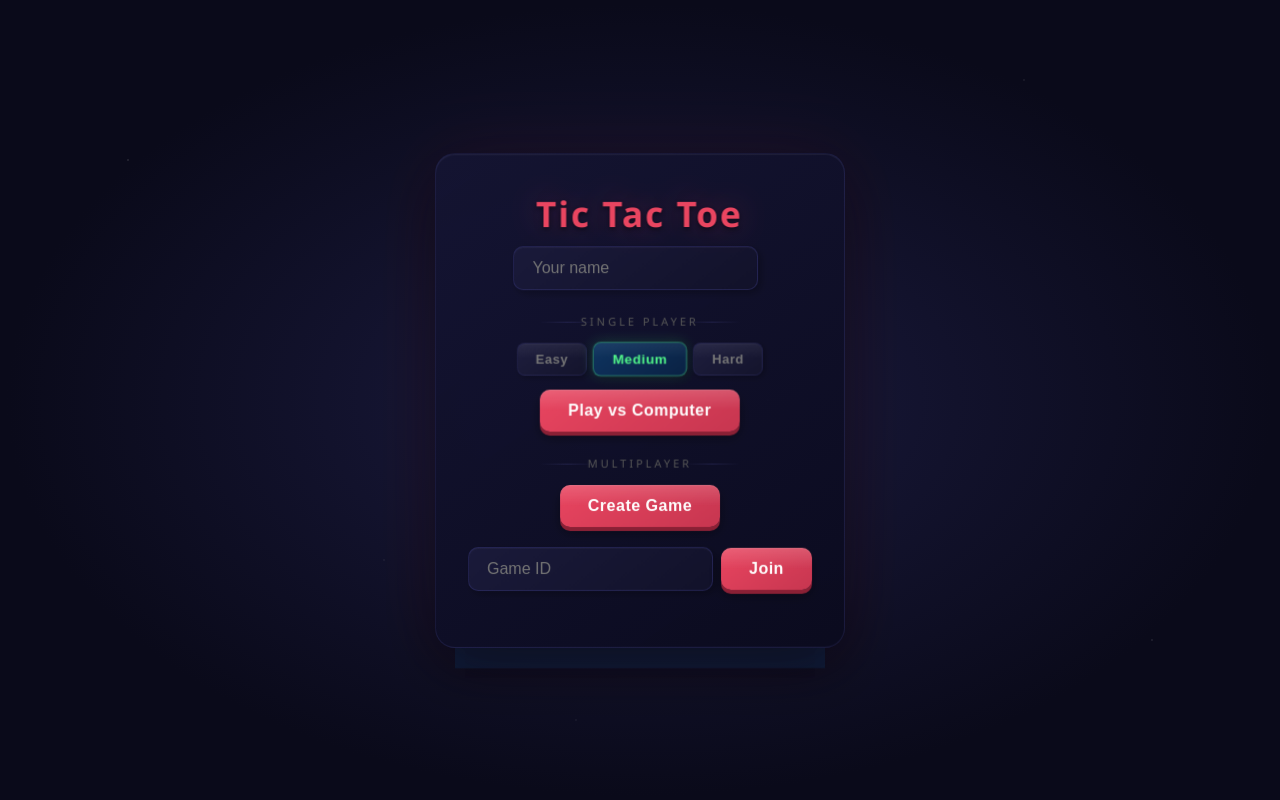
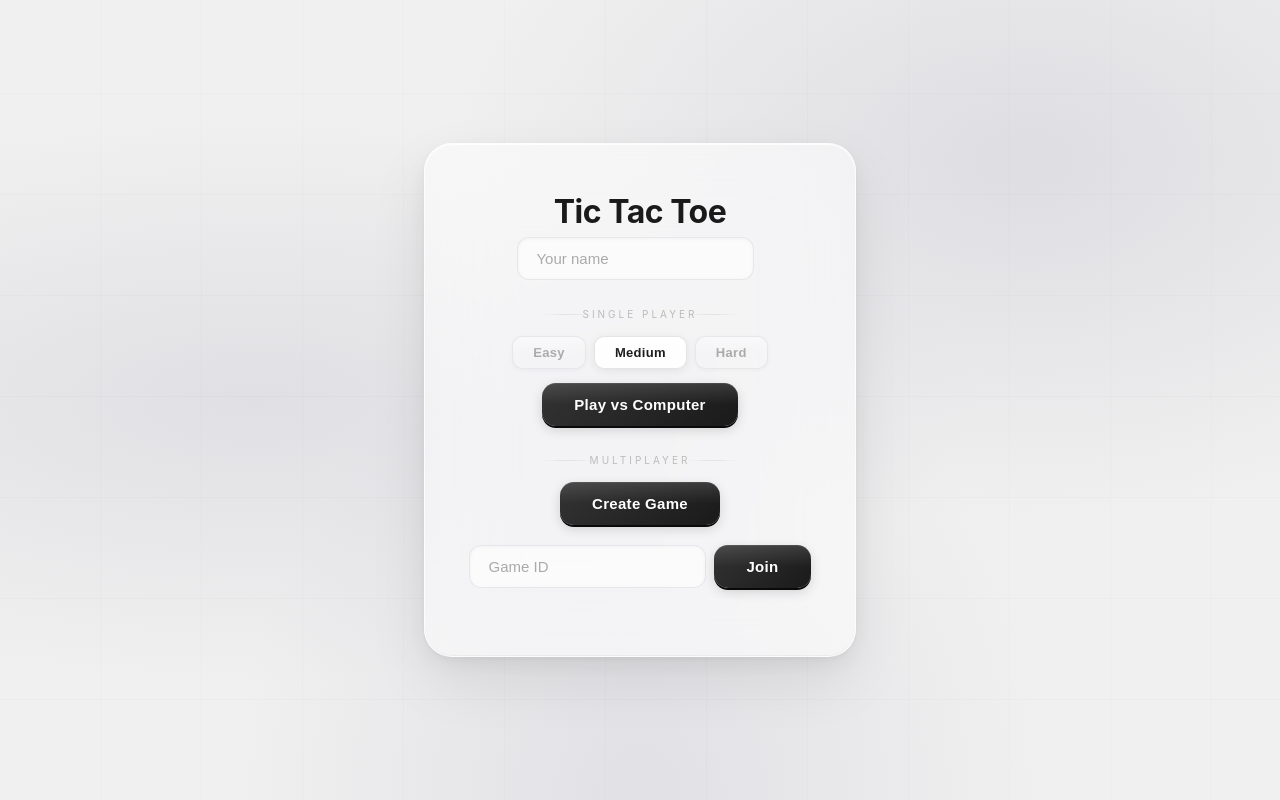
Before and after one commit to scriptingmaverick/tic-tac-toe, a React (Vite) app in the folder frontend/: page / in a window 1280 px wide. Built offline with nearby package versions, Linux system fonts and the light colour scheme.

Commit message:
feat: aesthetic grey/white theme with spacious glassmorphism 3D design

```diff
--- a/frontend/src/App.tsx
+++ b/frontend/src/App.tsx
@@ -6,7 +6,7 @@ import "./styles.css";
 type Difficulty = "easy" | "medium" | "hard";
 
 function Confetti() {
-  const colors = ["#e94560", "#53fb8b", "#f5c842", "#42a5f5", "#ab47bc", "#ff7043"];
+  const colors = ["#222", "#555", "#888", "#bbb", "#ddd", "#fff"];
   const pieces = Array.from({ length: 50 }, (_, i) => ({
     id: i,
     left: Math.random() * 100,
--- a/frontend/src/styles.css
+++ b/frontend/src/styles.css
@@ -9,322 +9,319 @@ body {
   display: flex;
   align-items: center;
   justify-content: center;
-  background: radial-gradient(ellipse at center, #1a1a3e 0%, #0a0a1a 70%);
-  perspective: 1200px;
-  overflow: hidden;
+  font-family: 'Inter', 'SF Pro Display', -apple-system, system-ui, sans-serif;
+  overflow-x: hidden;
+  background: #f0f0f0;
+  background-image:
+    radial-gradient(ellipse at 20% 50%, rgba(200, 200, 210, 0.4) 0%, transparent 50%),
+    radial-gradient(ellipse at 80% 20%, rgba(180, 180, 195, 0.3) 0%, transparent 40%),
+    radial-gradient(ellipse at 50% 100%, rgba(190, 190, 205, 0.3) 0%, transparent 45%);
 }
 
 body::before {
   content: "";
   position: fixed;
-  top: 0;
-  left: 0;
-  right: 0;
-  bottom: 0;
+  inset: 0;
   background:
-    radial-gradient(1px 1px at 10% 20%, rgba(255, 255, 255, 0.3), transparent),
-    radial-gradient(1px 1px at 80% 10%, rgba(255, 255, 255, 0.2), transparent),
-    radial-gradient(1px 1px at 30% 70%, rgba(255, 255, 255, 0.15), transparent),
-    radial-gradient(1px 1px at 60% 50%, rgba(255, 255, 255, 0.2), transparent),
-    radial-gradient(1px 1px at 90% 80%, rgba(255, 255, 255, 0.25), transparent),
-    radial-gradient(1px 1px at 45% 90%, rgba(255, 255, 255, 0.15), transparent);
+    repeating-linear-gradient(
+      0deg,
+      transparent,
+      transparent 100px,
+      rgba(0, 0, 0, 0.015) 100px,
+      rgba(0, 0, 0, 0.015) 101px
+    ),
+    repeating-linear-gradient(
+      90deg,
+      transparent,
+      transparent 100px,
+      rgba(0, 0, 0, 0.015) 100px,
+      rgba(0, 0, 0, 0.015) 101px
+    );
   pointer-events: none;
-  z-index: 0;
 }
 
+/* ── Container ── */
 .container {
   position: relative;
   z-index: 1;
-  max-width: 440px;
+  max-width: 520px;
   width: 100%;
   margin: 40px auto;
   text-align: center;
-  font-family: 'Segoe UI', system-ui, sans-serif;
-  color: #e0e0e0;
-  padding: 36px 32px;
-  border-radius: 20px;
-  transform-style: preserve-3d;
-  transform: rotateX(2deg) rotateY(-1deg);
-  transition: transform 0.4s ease;
-  animation: containerEntrance 0.8s cubic-bezier(0.22, 1, 0.36, 1);
+  color: #333;
+  padding: 48px 44px;
+  border-radius: 28px;
 
-  background: linear-gradient(145deg, rgba(20, 20, 50, 0.95), rgba(10, 10, 30, 0.98));
-  border: 1px solid rgba(100, 100, 200, 0.15);
+  background: rgba(255, 255, 255, 0.55);
+  backdrop-filter: blur(40px) saturate(1.4);
+  -webkit-backdrop-filter: blur(40px) saturate(1.4);
+  border: 1px solid rgba(255, 255, 255, 0.7);
   box-shadow:
-    0 1px 0 rgba(255, 255, 255, 0.05) inset,
-    0 20px 60px rgba(0, 0, 0, 0.5),
-    0 0 80px rgba(233, 69, 96, 0.08),
-    0 40px 0 -20px rgba(15, 52, 96, 0.3),
-    0 41px 0 -20px rgba(15, 52, 96, 0.15),
-    0 60px 0 -30px rgba(10, 10, 30, 0.2);
-}
+    0 1px 0 rgba(255, 255, 255, 0.8) inset,
+    0 -1px 0 rgba(0, 0, 0, 0.04) inset,
+    0 2px 6px rgba(0, 0, 0, 0.04),
+    0 8px 24px rgba(0, 0, 0, 0.06),
+    0 24px 60px rgba(0, 0, 0, 0.08);
 
-@keyframes containerEntrance {
-  from { opacity: 0; transform: rotateX(15deg) rotateY(-5deg) translateZ(-100px) translateY(40px); }
-  to { opacity: 1; transform: rotateX(2deg) rotateY(-1deg) translateZ(0) translateY(0); }
+  animation: containerFloat 0.7s cubic-bezier(0.22, 1, 0.36, 1);
+  transition: transform 0.5s cubic-bezier(0.22, 1, 0.36, 1), box-shadow 0.5s ease;
 }
 
 .container:hover {
-  transform: rotateX(0deg) rotateY(0deg) translateZ(10px);
+  transform: translateY(-4px);
+  box-shadow:
+    0 1px 0 rgba(255, 255, 255, 0.8) inset,
+    0 -1px 0 rgba(0, 0, 0, 0.04) inset,
+    0 4px 10px rgba(0, 0, 0, 0.05),
+    0 14px 36px rgba(0, 0, 0, 0.08),
+    0 36px 80px rgba(0, 0, 0, 0.1);
 }
 
-h1 {
-  color: #e94560;
-  margin-bottom: 8px;
-  font-size: 2.2rem;
-  letter-spacing: 2px;
-  text-shadow: 0 2px 4px rgba(0, 0, 0, 0.5), 0 0 30px rgba(233, 69, 96, 0.3);
-  transform: translateZ(30px);
+@keyframes containerFloat {
+  from { opacity: 0; transform: translateY(30px) scale(0.97); }
+  to { opacity: 1; transform: translateY(0) scale(1); }
 }
 
-/* --- Board --- */
+/* ── Title ── */
+h1 {
+  font-size: 2rem;
+  font-weight: 700;
+  letter-spacing: -0.5px;
+  color: #1a1a1a;
+  margin-bottom: 6px;
+}
+
+/* ── Status ── */
+.status {
+  font-size: 15px;
+  font-weight: 500;
+  color: #888;
+  margin: 18px 0;
+  min-height: 24px;
+  animation: statusFade 0.35s ease;
+}
+
+@keyframes statusFade {
+  from { opacity: 0; transform: translateY(-6px); }
+  to { opacity: 1; transform: translateY(0); }
+}
+
+/* ── Board ── */
 .board {
   display: grid;
-  grid-template-columns: repeat(3, 105px);
-  grid-template-rows: repeat(3, 105px);
-  gap: 6px;
-  margin: 24px auto;
-  padding: 12px;
-  border-radius: 16px;
-  transform-style: preserve-3d;
-  transform: translateZ(20px);
-  background: linear-gradient(145deg, rgba(15, 15, 40, 0.9), rgba(8, 8, 25, 0.95));
-  border: 1px solid rgba(80, 80, 180, 0.12);
+  grid-template-columns: repeat(3, 1fr);
+  gap: 10px;
+  margin: 28px auto;
+  padding: 14px;
+  border-radius: 22px;
+  max-width: 400px;
+
+  background: rgba(245, 245, 248, 0.6);
+  border: 1px solid rgba(255, 255, 255, 0.8);
   box-shadow:
-    0 1px 0 rgba(255, 255, 255, 0.03) inset,
-    0 15px 40px rgba(0, 0, 0, 0.4),
-    0 0 1px rgba(233, 69, 96, 0.2);
+    0 1px 0 rgba(255, 255, 255, 0.9) inset,
+    0 4px 16px rgba(0, 0, 0, 0.04),
+    0 1px 3px rgba(0, 0, 0, 0.04);
 }
 
-/* --- Cells --- */
+/* ── Cells ── */
 .cell {
-  width: 105px;
-  height: 105px;
+  aspect-ratio: 1;
   display: flex;
   align-items: center;
   justify-content: center;
-  font-size: 40px;
-  font-weight: 800;
-  color: #e94560;
-  border-radius: 12px;
+  font-size: 42px;
+  font-weight: 700;
+  color: #222;
+  border-radius: 16px;
   cursor: pointer;
   position: relative;
-  transform-style: preserve-3d;
-  transition: transform 0.25s cubic-bezier(0.34, 1.56, 0.64, 1), box-shadow 0.25s ease;
+  transition: transform 0.3s cubic-bezier(0.34, 1.56, 0.64, 1), box-shadow 0.3s ease, background 0.2s;
 
-  background: linear-gradient(145deg, #1e1e42, #14142e);
-  border: 1px solid rgba(80, 80, 180, 0.2);
+  background: rgba(255, 255, 255, 0.7);
+  border: 1px solid rgba(255, 255, 255, 0.9);
   box-shadow:
-    4px 4px 10px rgba(0, 0, 0, 0.4),
-    -2px -2px 8px rgba(60, 60, 120, 0.06),
-    0 1px 0 rgba(255, 255, 255, 0.04) inset;
+    0 1px 0 rgba(255, 255, 255, 0.9) inset,
+    0 1px 3px rgba(0, 0, 0, 0.05),
+    0 4px 12px rgba(0, 0, 0, 0.03);
 }
 
 .cell::before {
   content: "";
   position: absolute;
   inset: 0;
-  border-radius: 12px;
-  background: linear-gradient(145deg, rgba(255, 255, 255, 0.04), transparent 60%);
+  border-radius: 16px;
+  background: linear-gradient(135deg, rgba(255, 255, 255, 0.6) 0%, transparent 50%);
   pointer-events: none;
 }
 
 .cell:hover:not(.taken) {
-  transform: translateZ(12px) scale(1.06);
+  transform: translateY(-6px) scale(1.04);
   box-shadow:
-    6px 6px 16px rgba(0, 0, 0, 0.5),
-    -2px -2px 8px rgba(60, 60, 120, 0.08),
-    0 0 20px rgba(233, 69, 96, 0.15),
-    0 1px 0 rgba(255, 255, 255, 0.06) inset;
-  border-color: rgba(233, 69, 96, 0.3);
+    0 1px 0 rgba(255, 255, 255, 0.9) inset,
+    0 6px 20px rgba(0, 0, 0, 0.08),
+    0 2px 6px rgba(0, 0, 0, 0.05);
+  background: rgba(255, 255, 255, 0.9);
 }
 
 .cell:active:not(.taken) {
-  transform: translateZ(4px) scale(0.96);
-  box-shadow:
-    2px 2px 6px rgba(0, 0, 0, 0.4),
-    0 0 10px rgba(233, 69, 96, 0.1);
+  transform: translateY(-1px) scale(0.97);
+  transition-duration: 0.1s;
 }
 
 .cell.taken {
   cursor: not-allowed;
 }
 
+/* ── Pop-in animation ── */
 .cell.pop {
-  animation: popIn3D 0.4s cubic-bezier(0.34, 1.56, 0.64, 1);
+  animation: popIn 0.4s cubic-bezier(0.34, 1.56, 0.64, 1);
 }
 
-@keyframes popIn3D {
-  0% { transform: translateZ(30px) scale(0.2) rotateX(30deg); opacity: 0; }
-  60% { transform: translateZ(8px) scale(1.1) rotateX(-5deg); opacity: 1; }
-  100% { transform: translateZ(0px) scale(1) rotateX(0deg); opacity: 1; }
+@keyframes popIn {
+  0% { transform: scale(0.3) rotateZ(-10deg); opacity: 0; }
+  60% { transform: scale(1.08) rotateZ(2deg); opacity: 1; }
+  100% { transform: scale(1) rotateZ(0deg); opacity: 1; }
 }
 
+/* ── Win cells ── */
 .cell.win {
-  color: #53fb8b;
-  background: linear-gradient(145deg, #0f3460, #0a2244);
-  border-color: rgba(83, 251, 139, 0.5);
-  animation: winPulse3D 0.7s ease infinite alternate;
+  color: #fff;
+  background: linear-gradient(135deg, #444, #222);
+  border-color: rgba(255, 255, 255, 0.3);
+  animation: winGlow 0.8s ease infinite alternate;
   box-shadow:
-    0 0 20px rgba(83, 251, 139, 0.3),
-    0 0 40px rgba(83, 251, 139, 0.15),
-    0 1px 0 rgba(255, 255, 255, 0.06) inset;
+    0 0 0 2px rgba(255, 255, 255, 0.2),
+    0 0 30px rgba(0, 0, 0, 0.15),
+    0 8px 30px rgba(0, 0, 0, 0.12);
 }
 
-@keyframes winPulse3D {
-  0% { transform: translateZ(0) scale(1); }
-  50% { transform: translateZ(15px) scale(1.06); }
-  100% { transform: translateZ(8px) scale(1.03); box-shadow: 0 0 30px rgba(83, 251, 139, 0.5), 0 0 60px rgba(83, 251, 139, 0.2); }
+@keyframes winGlow {
+  0% { transform: translateY(0) scale(1); box-shadow: 0 0 0 2px rgba(255, 255, 255, 0.2), 0 0 20px rgba(0, 0, 0, 0.1), 0 8px 24px rgba(0, 0, 0, 0.1); }
+  100% { transform: translateY(-4px) scale(1.05); box-shadow: 0 0 0 3px rgba(255, 255, 255, 0.35), 0 0 40px rgba(0, 0, 0, 0.12), 0 14px 40px rgba(0, 0, 0, 0.14); }
 }
 
-/* --- Status --- */
-.status {
-  font-size: 18px;
-  margin: 16px 0;
-  min-height: 28px;
-  animation: statusFade 0.3s ease;
-  text-shadow: 0 2px 8px rgba(0, 0, 0, 0.4);
-  transform: translateZ(15px);
+/* ── Players ── */
+.players {
+  display: flex;
+  justify-content: center;
+  gap: 16px;
+  margin: 14px 0 4px;
+  font-size: 13px;
+  font-weight: 500;
 }
 
-@keyframes statusFade {
-  from { opacity: 0; transform: translateZ(15px) translateY(-8px); }
-  to { opacity: 1; transform: translateZ(15px) translateY(0); }
+.players span {
+  padding: 8px 20px;
+  border-radius: 12px;
+  transition: all 0.35s cubic-bezier(0.22, 1, 0.36, 1);
+  background: rgba(245, 245, 248, 0.5);
+  border: 1px solid rgba(255, 255, 255, 0.7);
+  box-shadow: 0 1px 4px rgba(0, 0, 0, 0.04);
+  color: #999;
 }
 
-/* --- Buttons --- */
+.active-player {
+  font-weight: 700;
+  color: #1a1a1a;
+  background: rgba(255, 255, 255, 0.85) !important;
+  border-color: rgba(200, 200, 210, 0.5) !important;
+  box-shadow:
+    0 2px 8px rgba(0, 0, 0, 0.06),
+    0 0 0 1px rgba(0, 0, 0, 0.03) !important;
+  transform: translateY(-2px);
+}
+
+/* ── Buttons ── */
 button {
-  padding: 12px 28px;
-  font-size: 16px;
+  padding: 13px 32px;
+  font-size: 15px;
+  font-weight: 600;
+  letter-spacing: 0.3px;
   border: none;
-  border-radius: 10px;
+  border-radius: 14px;
   cursor: pointer;
-  color: white;
-  font-weight: 700;
-  letter-spacing: 0.5px;
+  color: #fff;
   position: relative;
-  transform-style: preserve-3d;
-  transition: transform 0.2s cubic-bezier(0.34, 1.56, 0.64, 1), box-shadow 0.2s ease;
-  transform: translateZ(6px);
+  transition: transform 0.3s cubic-bezier(0.34, 1.56, 0.64, 1), box-shadow 0.3s ease, background 0.2s;
 
-  background: linear-gradient(145deg, #e94560, #c73650);
+  background: linear-gradient(135deg, #333, #1a1a1a);
   box-shadow:
-    0 4px 0 #8a2035,
-    0 6px 12px rgba(0, 0, 0, 0.4),
-    0 1px 0 rgba(255, 255, 255, 0.1) inset;
+    0 2px 0 #0a0a0a,
+    0 4px 12px rgba(0, 0, 0, 0.15),
+    0 1px 0 rgba(255, 255, 255, 0.08) inset;
 }
 
 button::before {
   content: "";
   position: absolute;
   inset: 0;
-  border-radius: 10px;
-  background: linear-gradient(180deg, rgba(255, 255, 255, 0.15) 0%, transparent 50%);
+  border-radius: 14px;
+  background: linear-gradient(180deg, rgba(255, 255, 255, 0.12) 0%, transparent 50%);
   pointer-events: none;
 }
 
 button:hover {
-  transform: translateZ(10px) translateY(-2px);
+  transform: translateY(-3px);
   box-shadow:
-    0 6px 0 #8a2035,
-    0 10px 20px rgba(0, 0, 0, 0.4),
-    0 0 20px rgba(233, 69, 96, 0.2),
-    0 1px 0 rgba(255, 255, 255, 0.12) inset;
+    0 4px 0 #0a0a0a,
+    0 8px 24px rgba(0, 0, 0, 0.2),
+    0 1px 0 rgba(255, 255, 255, 0.1) inset;
 }
 
 button:active {
-  transform: translateZ(2px) translateY(3px);
+  transform: translateY(1px);
   box-shadow:
-    0 1px 0 #8a2035,
-    0 2px 6px rgba(0, 0, 0, 0.3),
+    0 0 0 #0a0a0a,
+    0 2px 6px rgba(0, 0, 0, 0.15),
     0 1px 0 rgba(255, 255, 255, 0.06) inset;
+  transition-duration: 0.1s;
 }
 
-/* --- Inputs --- */
+/* ── Inputs ── */
 input {
   padding: 12px 18px;
-  font-size: 16px;
-  border-radius: 10px;
-  background: linear-gradient(145deg, #1a1a3a, #12122a);
-  color: #e0e0e0;
+  font-size: 15px;
+  border-radius: 12px;
+  background: rgba(255, 255, 255, 0.6);
+  color: #222;
   margin-right: 8px;
   outline: none;
-  transform: translateZ(4px);
-  transition: border-color 0.2s, box-shadow 0.2s, transform 0.2s;
+  transition: border-color 0.2s, box-shadow 0.2s, background 0.2s;
+  border: 1.5px solid rgba(200, 200, 210, 0.4);
+  box-shadow: 0 1px 4px rgba(0, 0, 0, 0.04) inset;
+}
 
-  border: 1.5px solid rgba(80, 80, 180, 0.25);
-  box-shadow:
-    3px 3px 8px rgba(0, 0, 0, 0.3),
-    -1px -1px 4px rgba(60, 60, 120, 0.05),
-    0 1px 0 rgba(255, 255, 255, 0.03) inset;
+input::placeholder {
+  color: #aaa;
 }
 
 input:focus {
-  border-color: #e94560;
-  transform: translateZ(6px);
-  box-shadow:
-    3px 3px 8px rgba(0, 0, 0, 0.3),
-    0 0 12px rgba(233, 69, 96, 0.2),
-    0 1px 0 rgba(255, 255, 255, 0.04) inset;
+  border-color: #999;
+  background: rgba(255, 255, 255, 0.85);
+  box-shadow: 0 0 0 3px rgba(0, 0, 0, 0.04), 0 1px 4px rgba(0, 0, 0, 0.04) inset;
 }
 
-/* --- Players --- */
-.players {
-  display: flex;
-  justify-content: center;
-  gap: 24px;
-  margin: 12px 0;
-  font-size: 14px;
-  transform: translateZ(12px);
+/* ── Game ID ── */
+.game-id {
+  font-family: 'SF Mono', 'Fira Code', monospace;
+  font-size: 13px;
+  background: rgba(245, 245, 248, 0.6);
+  padding: 5px 12px;
+  border-radius: 8px;
+  user-select: all;
+  border: 1px solid rgba(200, 200, 210, 0.3);
+  color: #555;
 }
 
-.players span {
-  padding: 6px 14px;
-  border-radius: 8px;
-  transition: color 0.3s, background 0.3s, transform 0.3s, box-shadow 0.3s;
-  background: linear-gradient(145deg, #1a1a3a, #12122a);
-  border: 1px solid rgba(80, 80, 180, 0.15);
-  box-shadow: 2px 2px 6px rgba(0, 0, 0, 0.25);
-}
-
-.active-player {
-  font-weight: bold;
-  color: #53fb8b;
-  transform: translateZ(10px) scale(1.05);
-  background: linear-gradient(145deg, #0f3460, #0a2244) !important;
-  border-color: rgba(83, 251, 139, 0.4) !important;
-  box-shadow:
-    2px 2px 6px rgba(0, 0, 0, 0.3),
-    0 0 16px rgba(83, 251, 139, 0.25) !important;
-  animation: activePulse3D 1.5s ease-in-out infinite alternate;
-}
-
-@keyframes activePulse3D {
-  from { box-shadow: 2px 2px 6px rgba(0, 0, 0, 0.3), 0 0 10px rgba(83, 251, 139, 0.2); transform: translateZ(10px) scale(1.05); }
-  to { box-shadow: 2px 2px 6px rgba(0, 0, 0, 0.3), 0 0 24px rgba(83, 251, 139, 0.4); transform: translateZ(14px) scale(1.08); }
-}
-
-/* --- Game ID --- */
-.game-id {
-  font-family: 'Courier New', monospace;
-  background: linear-gradient(145deg, #1a1a3a, #12122a);
-  padding: 4px 10px;
-  border-radius: 6px;
-  user-select: all;
-  border: 1px solid rgba(80, 80, 180, 0.2);
-  box-shadow: 2px 2px 6px rgba(0, 0, 0, 0.25);
-  transform: translateZ(8px);
-}
-
-/* --- Dividers --- */
+/* ── Dividers ── */
 .divider {
-  font-size: 11px;
+  font-size: 10px;
   text-transform: uppercase;
   letter-spacing: 3px;
-  color: #555;
-  margin: 24px 0 14px;
+  color: #bbb;
+  margin: 28px 0 16px;
   position: relative;
-  transform: translateZ(10px);
 }
 
 .divider::before,
@@ -332,18 +329,17 @@ input:focus {
   content: "";
   position: absolute;
   top: 50%;
-  width: 55px;
+  width: 50px;
   height: 1px;
-  background: linear-gradient(90deg, transparent, rgba(100, 100, 200, 0.2), transparent);
+  background: linear-gradient(90deg, transparent, rgba(0, 0, 0, 0.08), transparent);
 }
 
-.divider::before { right: calc(50% + 45px); }
-.divider::after { left: calc(50% + 45px); }
+.divider::before { right: calc(50% + 48px); }
+.divider::after { left: calc(50% + 48px); }
 
-/* --- Difficulty --- */
+/* ── AI Section ── */
 .ai-section {
   margin-bottom: 8px;
-  transform: translateZ(12px);
 }
 
 .difficulty-row {
@@ -354,93 +350,72 @@ input:focus {
 }
 
 .diff-btn {
-  padding: 8px 18px;
+  padding: 8px 20px;
   font-size: 13px;
   font-weight: 600;
-  border-radius: 8px;
-  position: relative;
-  transform-style: preserve-3d;
-  transform: translateZ(4px);
-
-  background: linear-gradient(145deg, #1e1e3e, #14142c);
-  color: #777;
-  border: 1px solid rgba(80, 80, 180, 0.15);
-  box-shadow:
-    2px 2px 6px rgba(0, 0, 0, 0.3),
-    0 1px 0 rgba(255, 255, 255, 0.03) inset;
+  border-radius: 10px;
+  background: rgba(245, 245, 248, 0.5);
+  color: #aaa;
+  border: 1px solid rgba(200, 200, 210, 0.3);
+  box-shadow: 0 1px 4px rgba(0, 0, 0, 0.04);
+  transition: all 0.25s ease;
 }
 
 .diff-btn::before {
   content: "";
   position: absolute;
   inset: 0;
-  border-radius: 8px;
-  background: linear-gradient(180deg, rgba(255, 255, 255, 0.06) 0%, transparent 50%);
+  border-radius: 10px;
+  background: linear-gradient(180deg, rgba(255, 255, 255, 0.4) 0%, transparent 50%);
   pointer-events: none;
 }
 
 .diff-btn:hover {
-  color: #ccc;
-  transform: translateZ(8px) scale(1.05);
-  box-shadow:
-    3px 3px 8px rgba(0, 0, 0, 0.4),
-    0 0 12px rgba(83, 251, 139, 0.1);
+  color: #555;
+  background: rgba(255, 255, 255, 0.7);
+  transform: translateY(-2px);
+  box-shadow: 0 4px 12px rgba(0, 0, 0, 0.06);
 }
 
 .diff-btn.active {
-  color: #53fb8b;
-  background: linear-gradient(145deg, #0f3460, #0a2244);
-  border-color: rgba(83, 251, 139, 0.4);
-  transform: translateZ(10px) scale(1.05);
-  box-shadow:
-    3px 3px 8px rgba(0, 0, 0, 0.3),
-    0 0 16px rgba(83, 251, 139, 0.2);
-  animation: diffPulse3D 1.5s ease-in-out infinite alternate;
-}
-
-@keyframes diffPulse3D {
-  from { box-shadow: 3px 3px 8px rgba(0, 0, 0, 0.3), 0 0 10px rgba(83, 251, 139, 0.15); }
-  to { box-shadow: 3px 3px 8px rgba(0, 0, 0, 0.3), 0 0 22px rgba(83, 251, 139, 0.35); }
+  color: #1a1a1a;
+  background: rgba(255, 255, 255, 0.9);
+  border-color: rgba(0, 0, 0, 0.1);
+  box-shadow: 0 2px 8px rgba(0, 0, 0, 0.08);
 }
 
 .ai-badge {
   font-size: 13px;
-  color: #53fb8b;
-  margin: 4px 0;
-  text-shadow: 0 0 10px rgba(83, 251, 139, 0.3);
-  transform: translateZ(10px);
+  font-weight: 500;
+  color: #999;
+  margin: 6px 0;
 }
 
 .join-section {
   margin: 20px 0;
 }
 
-/* --- Confetti --- */
+/* ── Confetti ── */
 .confetti-container {
   position: fixed;
-  top: 0;
-  left: 0;
-  width: 100%;
-  height: 100%;
+  inset: 0;
   pointer-events: none;
   overflow: hidden;
   z-index: 100;
-  perspective: 800px;
+  perspective: 600px;
 }
 
 .confetti-piece {
   position: absolute;
   top: -20px;
-  width: 10px;
-  height: 10px;
   border-radius: 2px;
-  animation: confettiFall3D linear forwards;
+  animation: confettiFall linear forwards;
 }
 
-@keyframes confettiFall3D {
-  0% { transform: translateY(0) rotateX(0deg) rotateY(0deg) rotateZ(0deg); opacity: 1; }
+@keyframes confettiFall {
+  0% { transform: translateY(0) rotateX(0) rotateY(0) rotateZ(0); opacity: 1; }
   25% { transform: translateY(25vh) rotateX(180deg) rotateY(90deg) rotateZ(180deg); opacity: 1; }
-  50% { transform: translateY(50vh) rotateX(360deg) rotateY(180deg) rotateZ(360deg); opacity: 1; }
-  80% { opacity: 1; }
+  50% { transform: translateY(50vh) rotateX(360deg) rotateY(180deg) rotateZ(360deg); opacity: 0.9; }
+  80% { opacity: 0.7; }
   100% { transform: translateY(100vh) rotateX(720deg) rotateY(360deg) rotateZ(540deg); opacity: 0; }
 }
```
